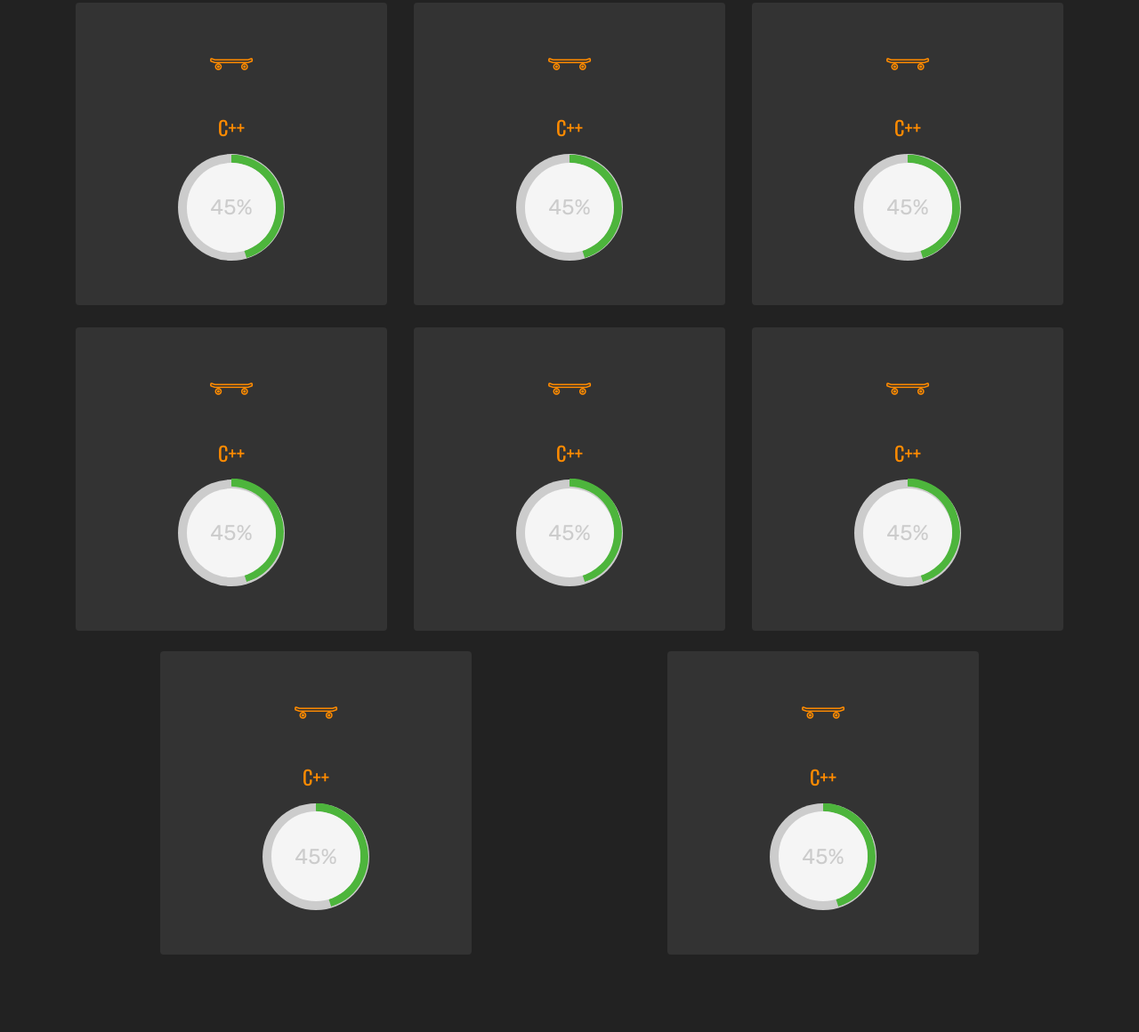
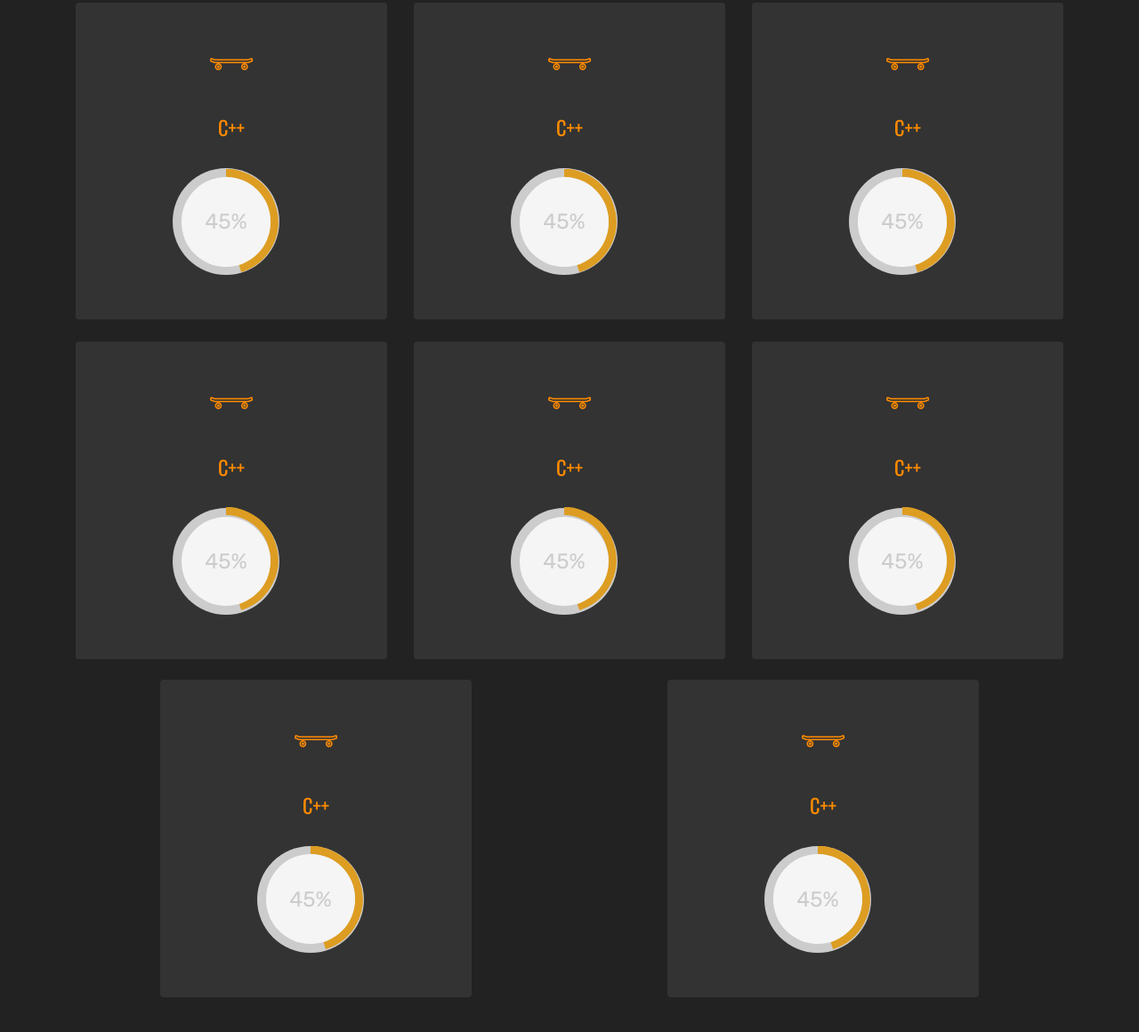
Before and after one commit to jontyrs/Portfolio, a plain HTML site: page index.html in a window 1280 px wide. Shown: the part 2661-3821 px from the top of the page at 89% size. Drawn offline with nearby package versions, Linux system fonts and the light colour scheme; files whose address does not match are found by name.

Commit message:
changes to progress bar

```diff
--- a/index.html
+++ b/index.html
@@ -197,8 +197,8 @@
                   <h3 class="mb-3 text-white">C++</h3>
 
                   <!-- added this -->
-                  <div class="mx-auto d-inline-block">
-                    <div class="c100 p45 green mx-auto">
+                  <div class="mx-auto d-inline-block pt-3">
+                    <div class="c100 p45 orange">
                       <span>45%</span>
                       <div class="slice">
                         <div class="bar"></div>
@@ -218,8 +218,8 @@
                     <span class="flaticon-skateboard-1"></span>
                   </div>
                   <h3 class="mb-3 text-white">C++</h3>
-                  <div class="mx-auto d-inline-block">
-                    <div class="c100 p45 green mx-auto">
+                  <div class="mx-auto d-inline-block pt-3">
+                    <div class="c100 p45 orange">
                       <span>45%</span>
                       <div class="slice">
                         <div class="bar"></div>
@@ -237,8 +237,8 @@
                     <span class="flaticon-skateboard-1"></span>
                   </div>
                   <h3 class="mb-3 text-white">C++</h3>
-                  <div class="mx-auto d-inline-block">
-                    <div class="c100 p45 green mx-auto">
+                  <div class="mx-auto d-inline-block pt-3">
+                    <div class="c100 p45 orange">
                       <span>45%</span>
                       <div class="slice">
                         <div class="bar"></div>
@@ -256,8 +256,8 @@
                     <span class="flaticon-skateboard-1"></span>
                   </div>
                   <h3 class="mb-3 text-white">C++</h3>
-                  <div class="mx-auto d-inline-block">
-                    <div class="c100 p45 green mx-auto">
+                  <div class="mx-auto d-inline-block pt-3">
+                    <div class="c100 p45 orange">
                       <span>45%</span>
                       <div class="slice">
                         <div class="bar"></div>
@@ -275,8 +275,8 @@
                     <span class="flaticon-skateboard-1"></span>
                   </div>
                   <h3 class="mb-3 text-white">C++</h3>
-                  <div class="mx-auto d-inline-block">
-                    <div class="c100 p45 green mx-auto">
+                  <div class="mx-auto d-inline-block pt-3">
+                    <div class="c100 p45 orange">
                       <span>45%</span>
                       <div class="slice">
                         <div class="bar"></div>
@@ -294,8 +294,8 @@
                     <span class="flaticon-skateboard-1"></span>
                   </div>
                   <h3 class="mb-3 text-white">C++</h3>
-                  <div class="mx-auto d-inline-block">
-                    <div class="c100 p45 green mx-auto">
+                  <div class="mx-auto d-inline-block pt-3">
+                    <div class="c100 p45 orange">
                       <span>45%</span>
                       <div class="slice">
                         <div class="bar"></div>
@@ -313,8 +313,8 @@
                     <span class="flaticon-skateboard-1"></span>
                   </div>
                   <h3 class="mb-3 text-white">C++</h3>
-                  <div class="mx-auto d-inline-block">
-                    <div class="c100 p45 green mx-auto">
+                  <div class="mx-auto d-inline-block pt-3">
+                    <div class="c100 p45 orange">
                       <span>45%</span>
                       <div class="slice">
                         <div class="bar"></div>
@@ -332,8 +332,8 @@
                     <span class="flaticon-skateboard-1"></span>
                   </div>
                   <h3 class="mb-3 text-white">C++</h3>
-                  <div class="mx-auto d-inline-block">
-                    <div class="c100 p45 green mx-auto">
+                  <div class="mx-auto d-inline-block pt-3">
+                    <div class="c100 p45 orange">
                       <span>45%</span>
                       <div class="slice">
                         <div class="bar"></div>
```
